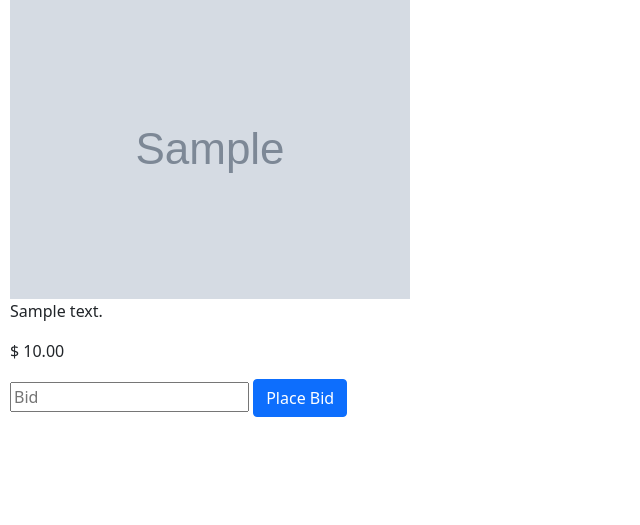
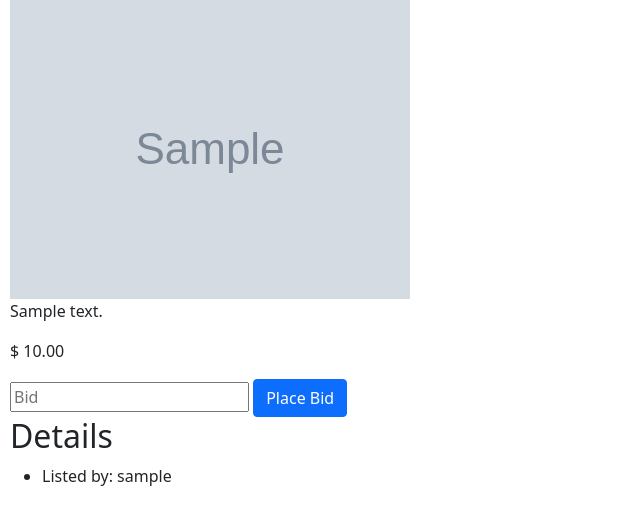
Before and after one commit to porphyrogennitos/commerce, a Django app: page /listing/1 in a window 1280 px wide. Shown: the part 241-766 px from the top of the page, without its empty margins (0-640 px from the left). Run offline with Django 3.2, Linux system fonts and the light colour scheme; tables that the repository leaves empty hold one stand-in row (values such as "Sample post"); grey boxes marked "Sample" are stand-in pictures.

Commit message:
Show details in listing if user is not the one who created listing

```diff
--- a/auctions/templates/auctions/listing.html
+++ b/auctions/templates/auctions/listing.html
@@ -25,4 +25,11 @@
     <button type="submit" class="btn btn-danger">{{ close }}</button>
     {% endif %}
 </form>
+
+{% if username %}
+<h2>Details</h2>
+<ul>
+    <li>Listed by: {{ username }}</li>
+</ul>
+{% endif %}
 {% endblock %}
--- a/auctions/views.py
+++ b/auctions/views.py
@@ -119,6 +119,7 @@ def listing(request, id):
         else:
             button = "Watchlist"
 
+        print(listing.user.username)
         # Check if user is the one who made the bid
         if user.id == listing.user.id:
             close = "Close Auction"
@@ -134,8 +135,11 @@ def listing(request, id):
                 "close": close
             })
         else:
+            username = listing.user.username
+
             return render(request, "auctions/listing.html", {
                 "pk": listing.id,
+                "username": username,
                 "name": listing.name,
                 "photo": listing.photo,
                 "description": listing.description,
```
